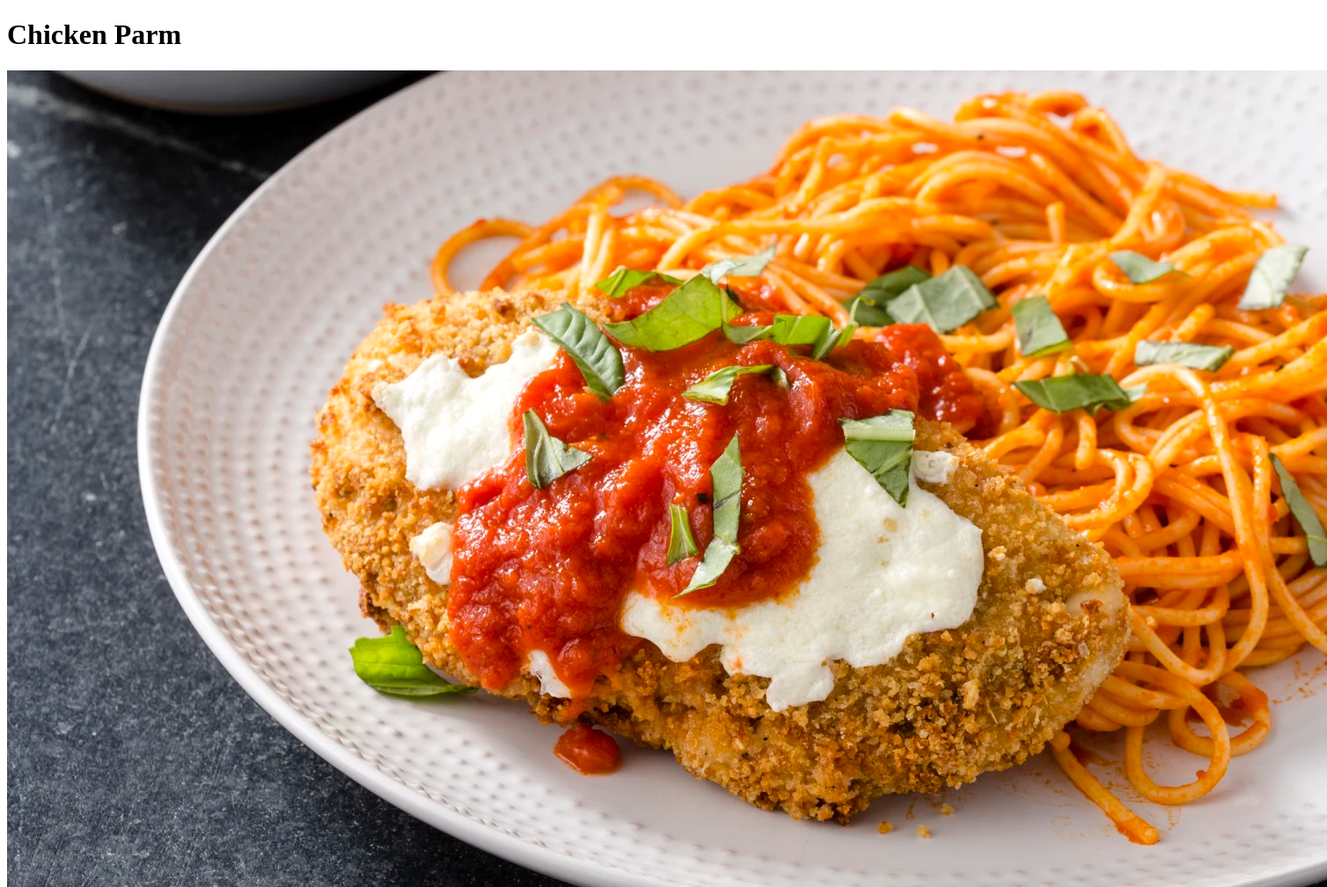
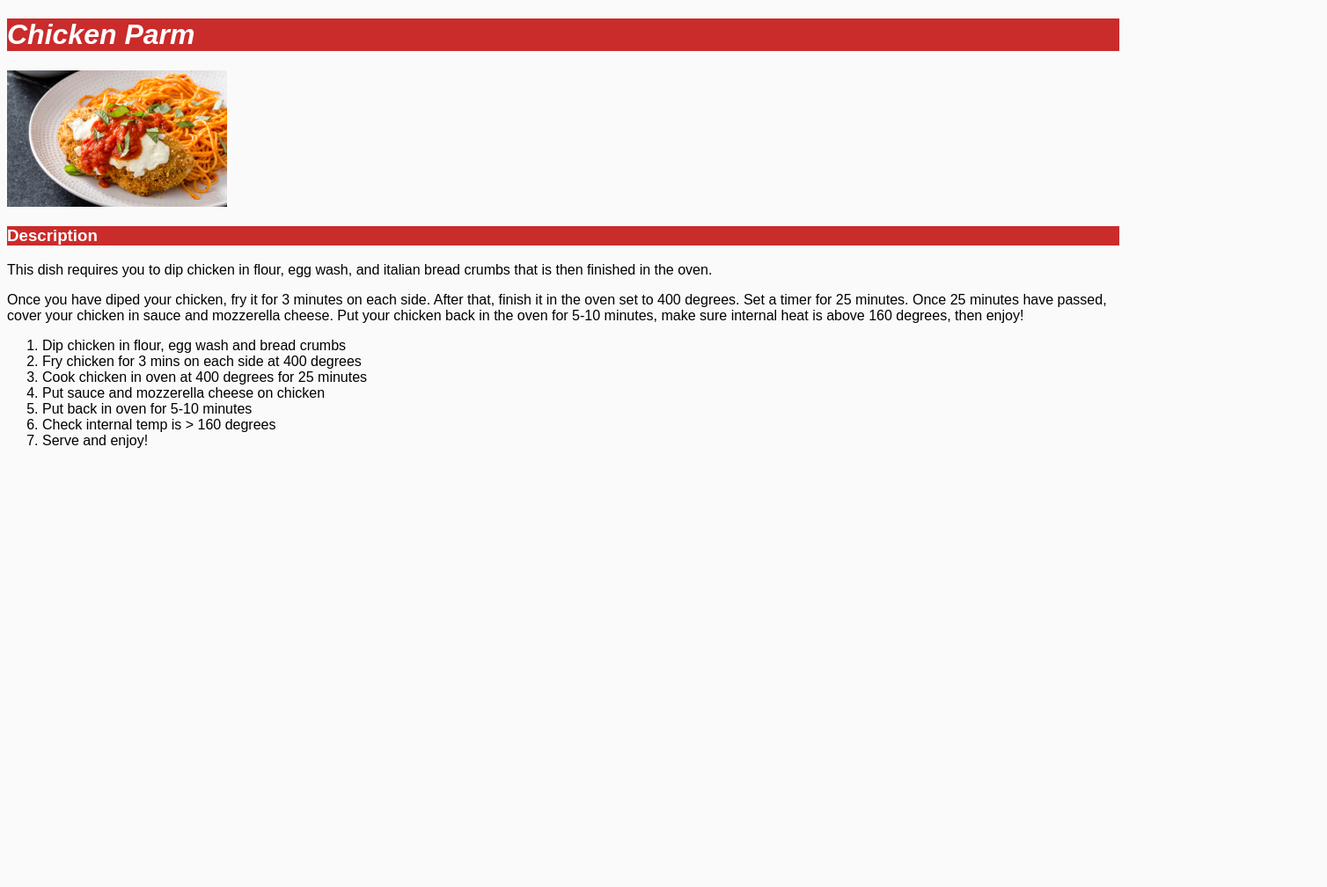
Before and after one commit to CJEslinger/odin-recipes, a plain HTML site: page Chicken-parm.html in a window 1280 px wide. Shown: the top 1008 px of the page at 88% size, 1508 px wide, since content can reach past the window. After the commit the page ends 800 px from the top, so only its background shows below. Drawn offline with Linux system fonts and the light colour scheme; files whose address does not match are found by name.

Commit message:
finished styling for now

```diff
--- a/Chicken-parm.html
+++ b/Chicken-parm.html
@@ -8,9 +8,9 @@
     <title>Odin Recipes</title>
 </head>
 <body>
-    <h1>Chicken Parm</h1>
+    <h1 class="heading">Chicken Parm</h1>
     <img src="/Users/heatherwhite/repos/odin-recipes/Chicken-parm.webp" alt="">
-    <h3>Description</h3>
+    <h3 class="heading">Description</h3>
     <p>This dish requires you to dip chicken in flour,
         egg wash, and italian bread crumbs that is then
         finished in the oven.
--- a/style.css
+++ b/style.css
@@ -0,0 +1,19 @@
+body {
+    background-color: #fafafa;
+    font-family: sans-serif;
+}
+
+.heading {
+    background-color: #ca2b2b;
+    color: white;
+}
+
+h1 {
+    font-style: italic;
+
+}
+
+img {
+    width: 250px;
+    height: auto;
+}
```
